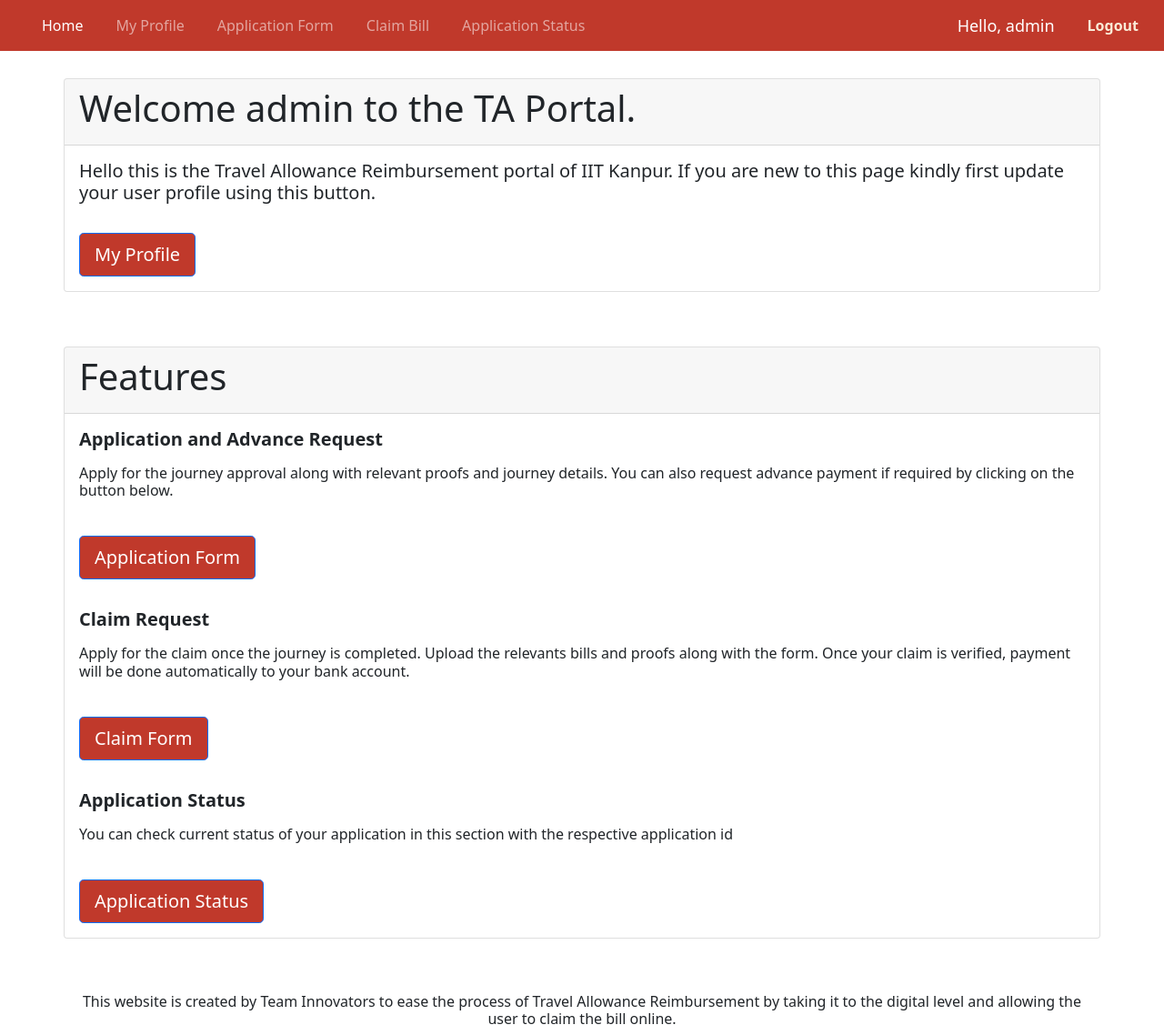
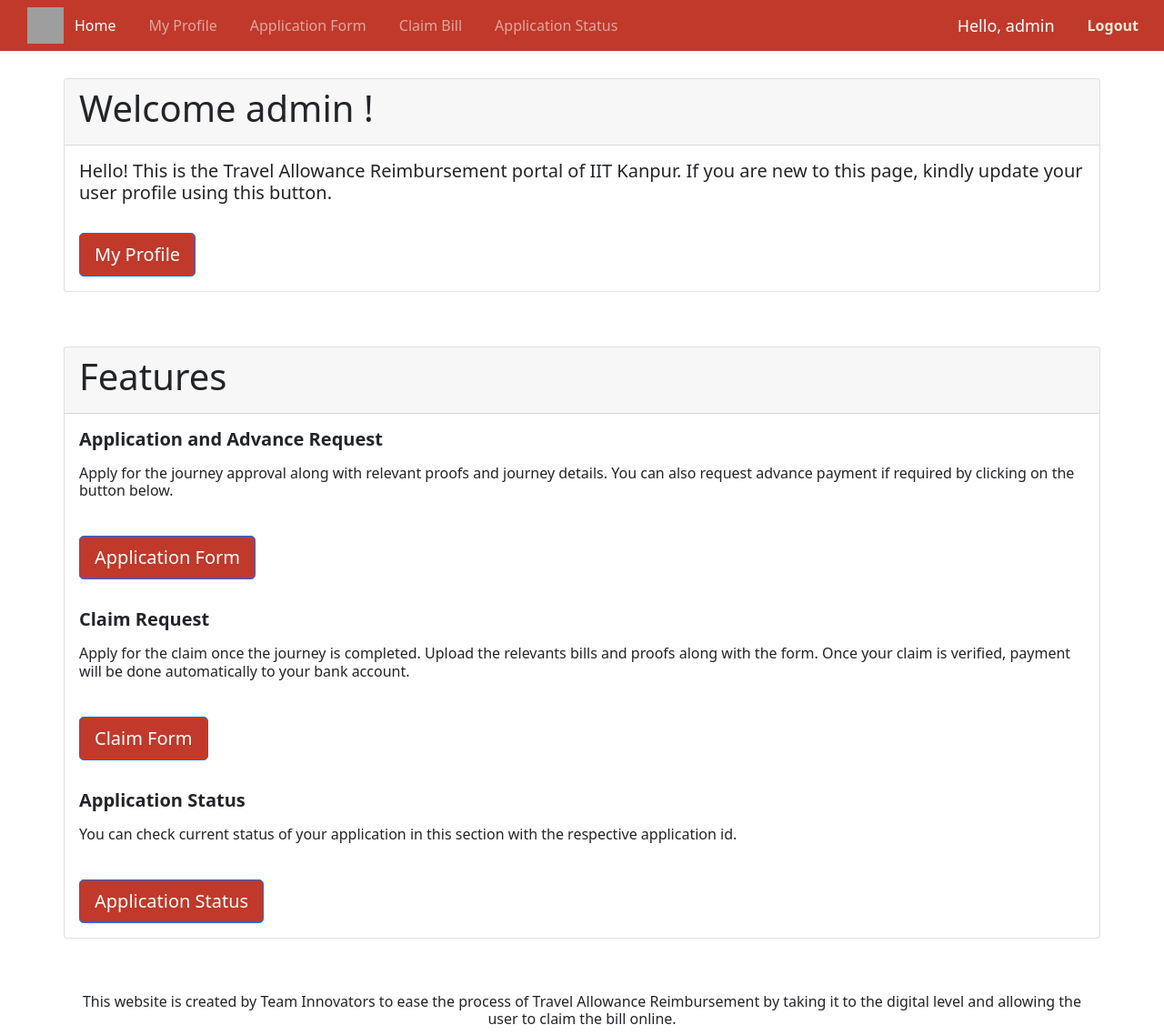
Before and after one commit to mohitg20/TA-Reimbursement-Project, a Django app: page /home in a window 1280 px wide. Shown: the whole page at 91% size. Run offline with Django 4.2, Linux system fonts and the light colour scheme; a user stored in the database is signed in; some libraries are stand-ins or nearby versions; grey boxes are pictures that could not be loaded.

Commit message:
html files updated

```diff
--- a/TA_reimbursementProject/templates/base.html
+++ b/TA_reimbursementProject/templates/base.html
@@ -26,8 +26,15 @@
     </button>
     <div class="collapse navbar-collapse" id="navbarSupportedContent">
       <ul class="navbar-nav me-auto mb-2 mb-lg-0">
-        <li class="nav-item" style="padding:0 10px;">
-          <a class="nav-link active" aria-current="page" href="/home">Home</a>
+        <li class="nav-item" >
+          <a class="nav-link active" aria-current="page" href="/home"><img src="https://i.ibb.co/wgcQxVp/iitklogo.png" style="
+            position: absolute;
+            left: 30px;
+            top: 7.5px;
+            " width="40" height="40"></a>
+        </li>
+        <li class="nav-item" style="padding:0 10px 0 0;">
+          <a class="nav-link active" aria-current="page" href="/home" style="margin-left: 30px;">Home</a>
         </li>
         <li class="nav-item" style="padding:0 10px;">
           <a class="nav-link" href="/user_profile">My Profile</a>
--- a/TA_reimbursementProject/templates/home.html
+++ b/TA_reimbursementProject/templates/home.html
@@ -5,12 +5,11 @@
 <div class="container" style="padding: 30px 0;">
     <div class="card">
         <div class="card-header">
-          <h1>Welcome {{user.username}} to the TA Portal.</h1>
+          <h1>Welcome {{user.username}} !</h1>
         </div>
         <div class="card-body">
-          <h5 class="card-title">Hello this is the Travel Allowance Reimbursement portal of IIT Kanpur. If you are new to this page kindly first update your user profile using this button.</h5>
+          <h5 class="card-title">Hello! This is the Travel Allowance Reimbursement portal of IIT Kanpur. If you are new to this page, kindly update your user profile using this button.</h5>
           <br>
-          <!-- <p class="card-text">Hello this is the Travel Allowance Reimbursement portal of IIT Kanpur. If you are new to this page kindly first update your user profile using this button.</p> -->
           <a href="/user_profile" style="background-color: #c0392b;" class="btn btn-lg btn-primary">My Profile</a>
         </div>
       </div>
@@ -35,7 +34,7 @@
         </div>
         <div class="card-body">
             <h5 class="card-title"><b>Application Status</b></h5>
-            <p class="card-text"><h6>You can check current status of your application in this section with the respective application id</h6></p>
+            <p class="card-text"><h6>You can check current status of your application in this section with the respective application id.</h6></p>
             <br>
             <a href="/application_status" style="background-color: #c0392b;" class="btn btn-lg btn-primary">Application Status</a>
         </div>
```
Also changed, not shown: TA_reimbursementProject/templates/application.html (+4 -4 lines), TA_reimbursementProject/db.sqlite3.
